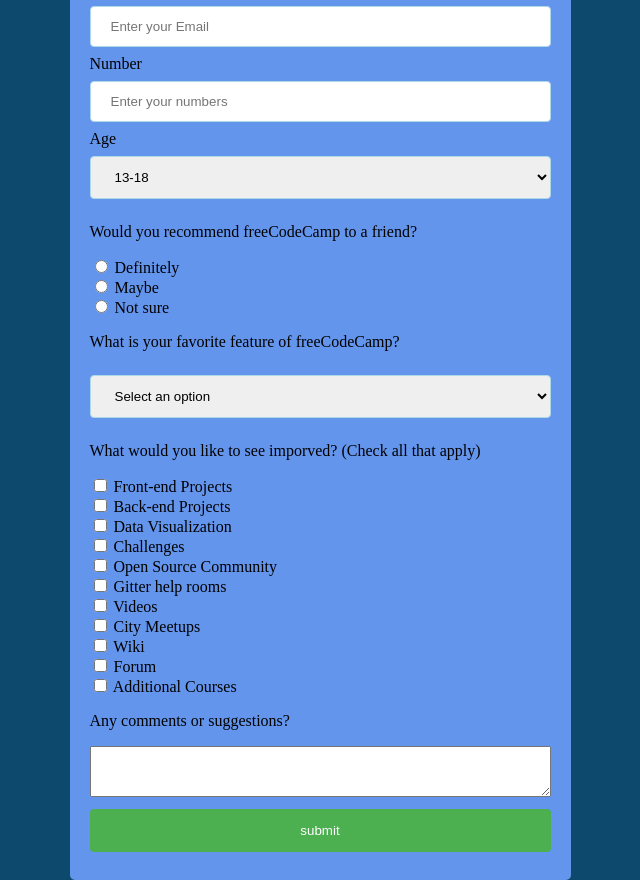
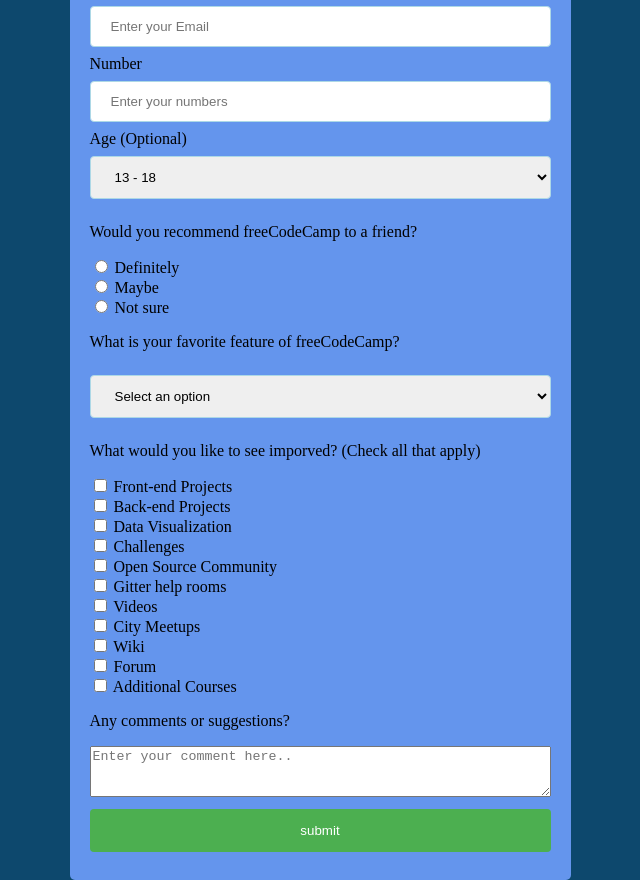
Before and after one commit to YoutLone/Survey-Form, a plain HTML site: page index.html in a window 1280 px wide. Shown: the part 308-1188 px from the top of the page, without its empty margins (320-960 px from the left). Drawn offline with Linux system fonts and the light colour scheme.

Commit message:
change age and textarea

```diff
--- a/index.html
+++ b/index.html
@@ -26,11 +26,11 @@
             <label for="number">Number</label><br>
             <input type="number" id="number" min='1' max='10' placeholder="Enter your numbers"><br>
 
-            <label for="age">Age</label>
+            <label for="age">Age (Optional)</label>
             <select id="age-option">
-                <option value="13-18">13-18</option>
-                <option value="13-18">18-125</option>
-                <option value="13-18">25-above</option>
+                <option value="13-18">13 - 18</option>
+                <option value="13-18">18 - 25</option>
+                <option value="13-18">25 - above</option>
             </select>
 
             <p>Would you recommend freeCodeCamp to a friend?</p>
@@ -86,7 +86,7 @@
             <label for="project11"> Additional Courses</label><br>
 
             <p>Any comments or suggestions?</p>
-            <textarea id="suggest" rows="3" cols="55"></textarea><br>
+            <textarea id="suggest" rows="3" cols="55" placeholder="Enter your comment here.."></textarea><br>
 
             <input type="submit" value="submit">
 
--- a/style.css
+++ b/style.css
@@ -2,7 +2,6 @@ body {
     margin: 0 auto;
     display: flex;
     flex-direction: column;
-
     justify-content: center;
     align-items: center;
     background-color: rgb(13, 72, 109);
```
